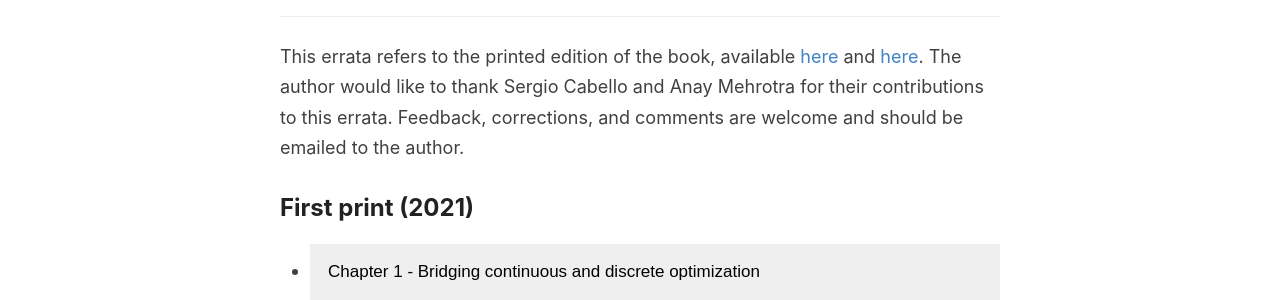
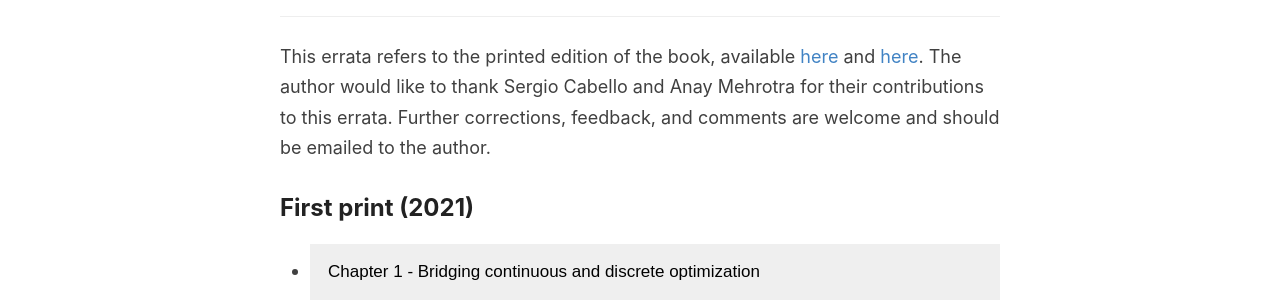
Before and after one commit to convex-optimization/convex-optimization.github.io, a Jekyll site: the page built from errata.html, in a window 1280 px wide. Shown: the part 181-481 px from the top of the page. Built offline with Jekyll 4.4.1, drawn with Linux system fonts in a browser that asks for light colours; a script that is not in the unit is left out.

Commit message:
Update errata.html

```diff
--- a/_layouts/errata.html
+++ b/_layouts/errata.html
@@ -72,7 +72,7 @@
         <div id="main" role="main" class="container">
           This errata refers to the printed edition of the book, available <a href=https://www.amazon.com/Algorithms-Convex-Optimization-Nisheeth-Vishnoi/dp/1108741770>here</a> and <a href=https://www.cambridge.org/core/books/algorithms-for-convex-optimization/8B5EEAB41F6382E8389AF055F257F233>here</a>.
           The author would like to thank Sergio Cabello and Anay Mehrotra for their contributions to this errata.
-          {{ site.errata }}
+          Further corrections, feedback, and comments are welcome and should be emailed to the author.
          </div>
         <div id="main" role="main" class="container">
         <h2>First print (2021)</h2>
```
